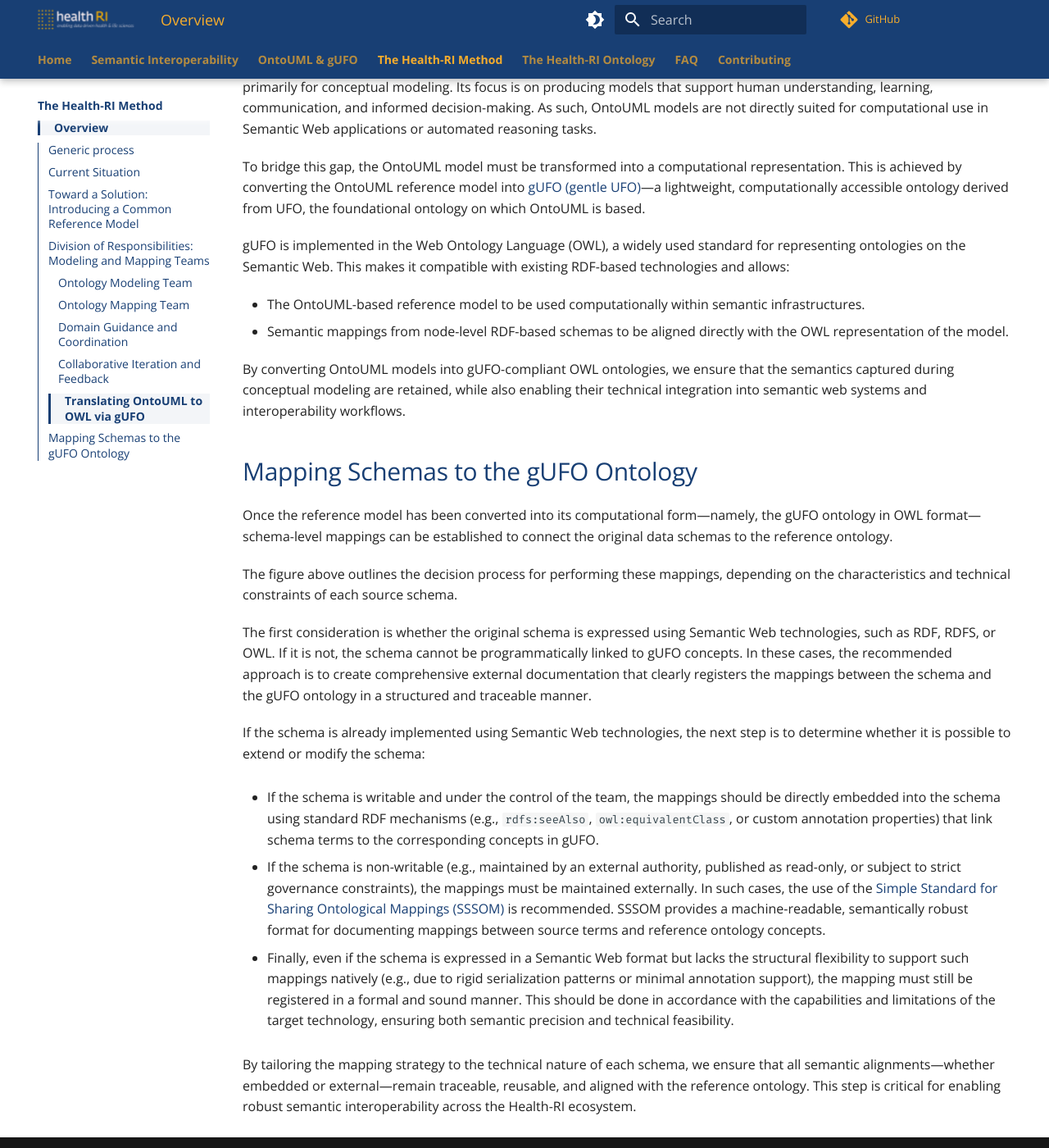
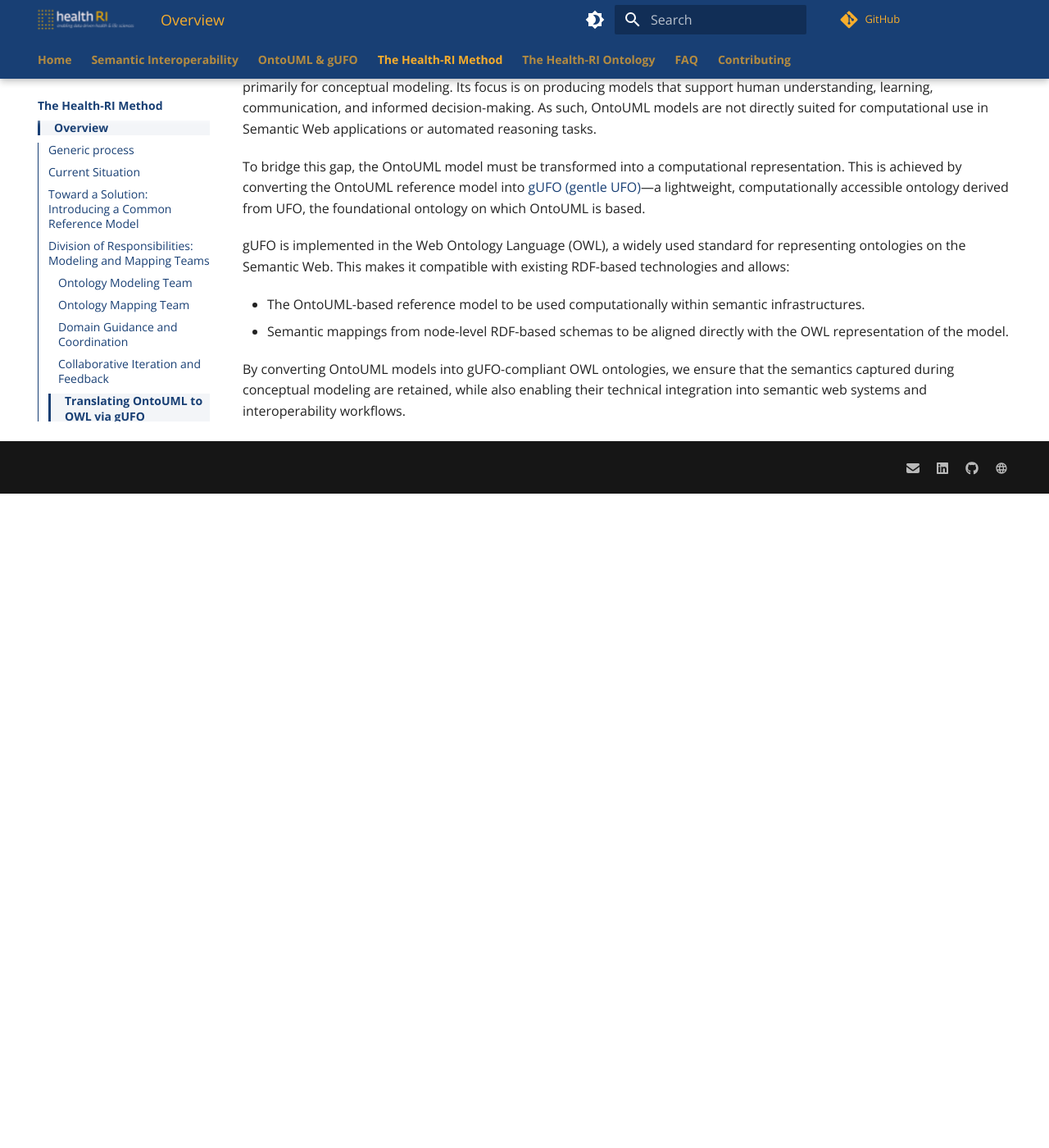
Before and after one commit to Health-RI/semantic-interoperability, an MkDocs documentation site: the page built from docs/method/index.md, in a window 1280 px wide and 1400 px high, scrolled down 5265 px. Shown: the whole window at 82% size. Built offline with MkDocs 1.6.1 and Material for MkDocs 9.7.7, drawn with Linux system fonts in a browser that asks for light colours; comment, search, counter and statistics services are not loaded; after the commit the page ends 5867 px from its top, so only the background shows below that.

Commit message:
feat(docs): add semantic mapping illustrations and new mapping strategy page
- Added new GraphML diagram `example-mapping.graphml` to illustrate concept alignments
- Included PNG exports: `example-mapping.png`, `mapping-cim-pim.png`, `mapping-cim-pim2.png`
- Created `mapping.md` page documenting the semantic alignment strategy across CIM, PIM, and third-party ontologies
- Removed outdated section on schema-to-gUFO mapping from `index.md`
- Updated `prepare_image.bat` to trim image whitespace before applying styling

```diff
--- a/docs/method/index.md
+++ b/docs/method/index.md
@@ -116,21 +116,3 @@ gUFO is implemented in the Web Ontology Language (OWL), a widely used standard f
 * Semantic mappings from node-level RDF-based schemas to be aligned directly with the OWL representation of the model.
 
 By converting OntoUML models into gUFO-compliant OWL ontologies, we ensure that the semantics captured during conceptual modeling are retained, while also enabling their technical integration into semantic web systems and interoperability workflows.
-
-## Mapping Schemas to the gUFO Ontology
-
-Once the reference model has been converted into its computational form—namely, the gUFO ontology in OWL format—schema-level mappings can be established to connect the original data schemas to the reference ontology.
-
-The figure above outlines the decision process for performing these mappings, depending on the characteristics and technical constraints of each source schema.
-
-The first consideration is whether the original schema is expressed using Semantic Web technologies, such as RDF, RDFS, or OWL. If it is not, the schema cannot be programmatically linked to gUFO concepts. In these cases, the recommended approach is to create comprehensive external documentation that clearly registers the mappings between the schema and the gUFO ontology in a structured and traceable manner.
-
-If the schema is already implemented using Semantic Web technologies, the next step is to determine whether it is possible to extend or modify the schema:
-
-* If the schema is writable and under the control of the team, the mappings should be directly embedded into the schema using standard RDF mechanisms (e.g., `rdfs:seeAlso`, `owl:equivalentClass`, or custom annotation properties) that link schema terms to the corresponding concepts in gUFO.
-
-* If the schema is non-writable (e.g., maintained by an external authority, published as read-only, or subject to strict governance constraints), the mappings must be maintained externally. In such cases, the use of the [Simple Standard for Sharing Ontological Mappings (SSSOM)](https://mapping-commons.github.io/sssom/) is recommended. SSSOM provides a machine-readable, semantically robust format for documenting mappings between source terms and reference ontology concepts.
-
-* Finally, even if the schema is expressed in a Semantic Web format but lacks the structural flexibility to support such mappings natively (e.g., due to rigid serialization patterns or minimal annotation support), the mapping must still be registered in a formal and sound manner. This should be done in accordance with the capabilities and limitations of the target technology, ensuring both semantic precision and technical feasibility.
-
-By tailoring the mapping strategy to the technical nature of each schema, we ensure that all semantic alignments—whether embedded or external—remain traceable, reusable, and aligned with the reference ontology. This step is critical for enabling robust semantic interoperability across the Health-RI ecosystem.
```
Also changed, not shown: docs/method/mapping.md (added, +81 -0 lines), docs/method/assets/images/example-mapping.png (added), docs/method/assets/images/mapping-cim-pim.png (added), docs/method/assets/images/mapping-cim-pim2.png (added), 1 other file.
